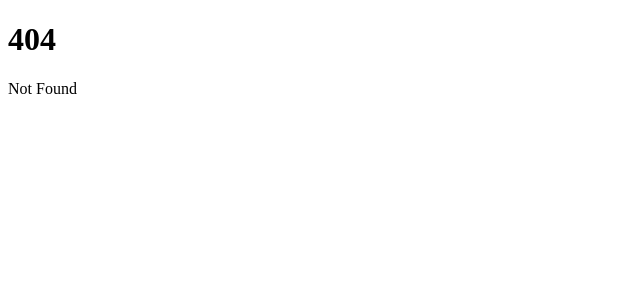
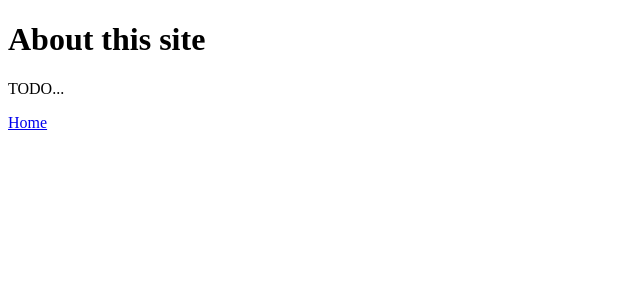
Before and after one commit to kaito2/hello-sveltekit, a SvelteKit app: page /about in a window 1280 px wide. Before the commit this address had no page. Shown: the top 300 px of the page, without its empty margins (0-640 px from the left). Built offline with nearby package versions, Linux system fonts and the light colour scheme.

Commit message:
Add about/ page.

```diff
--- /dev/null
+++ b/src/routes/about/+page.svelte
@@ -0,0 +1,3 @@
+<h1>About this site</h1>
+<p>TODO...</p>
+<a href="/">Home</a>
```
